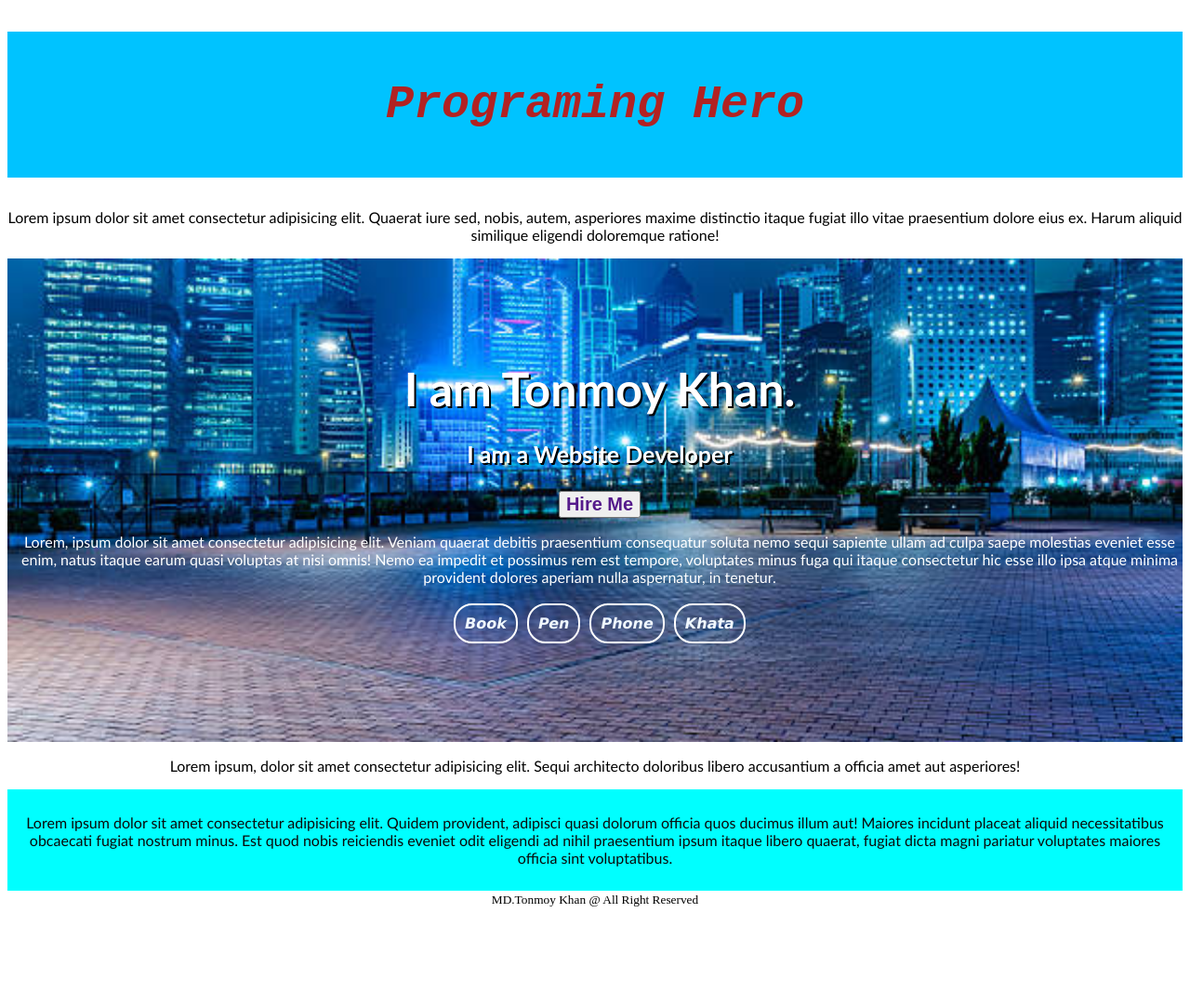
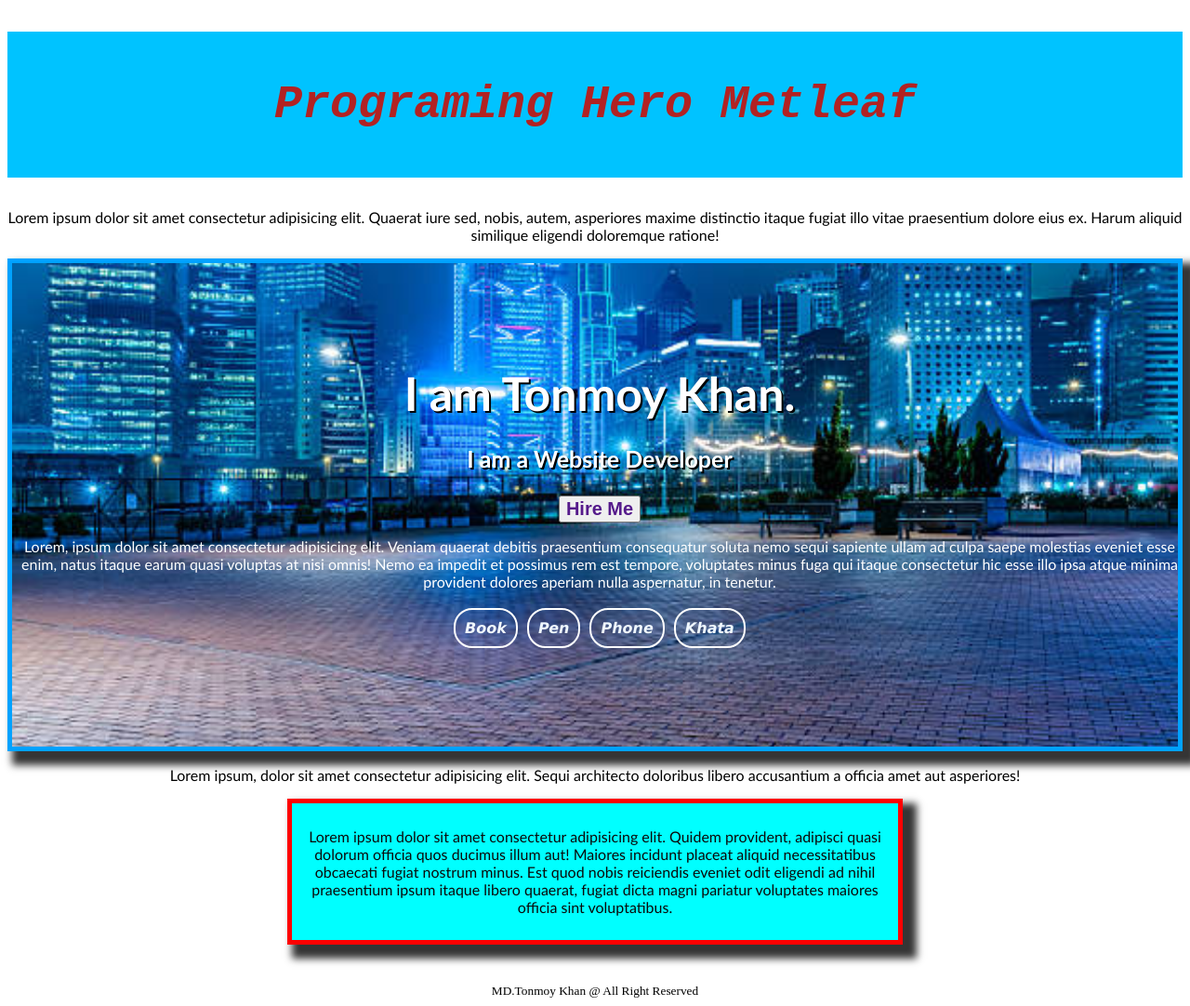
Before and after one commit to tonmoy-free/Module-Two-2-1-2025, a plain HTML site: page index.html in a window 1280 px wide. Shown: the whole page at 93% size. Before the commit the page ends 984 px from the top, so only its background shows below. Drawn offline with Linux system fonts and the light colour scheme.

Commit message:
Day 2 index change

```diff
--- a/index.html
+++ b/index.html
@@ -13,6 +13,7 @@
             background-color: rgb(0, 195, 255);
             padding: 50px;
             font-size: 50px;
+
         }
         p{
 
@@ -47,9 +48,14 @@
 
         }
         .two{
+            width: 50%;
+            margin: auto;
+            margin-bottom: 40px;
             color: rgb(10, 10, 10);
             background-color: aqua;
             padding: 10px;
+            border: 5px solid red;
+            box-shadow: 10px 10px 8px 5px #353535;
         }
         .image{
             color: rgb(0, 0, 0);
@@ -61,6 +67,8 @@
             height: 500px;
             background-repeat: no-repeat;
             position: relative;
+            border: 5px solid rgb(0, 162, 255);
+            box-shadow: 10px 10px 8px 5px #353535;
 
         }
         .text{
@@ -105,7 +113,7 @@
     </style>
 </head>
 <body>
-    <h1>Programing Hero</h1>
+    <h1>Programing Hero Metleaf</h1>
 
     <p>Lorem ipsum dolor sit amet consectetur adipisicing elit. Quaerat iure sed, nobis, autem, asperiores maxime distinctio itaque fugiat illo vitae praesentium dolore eius ex. Harum aliquid similique eligendi doloremque ratione!</p>
 
```
